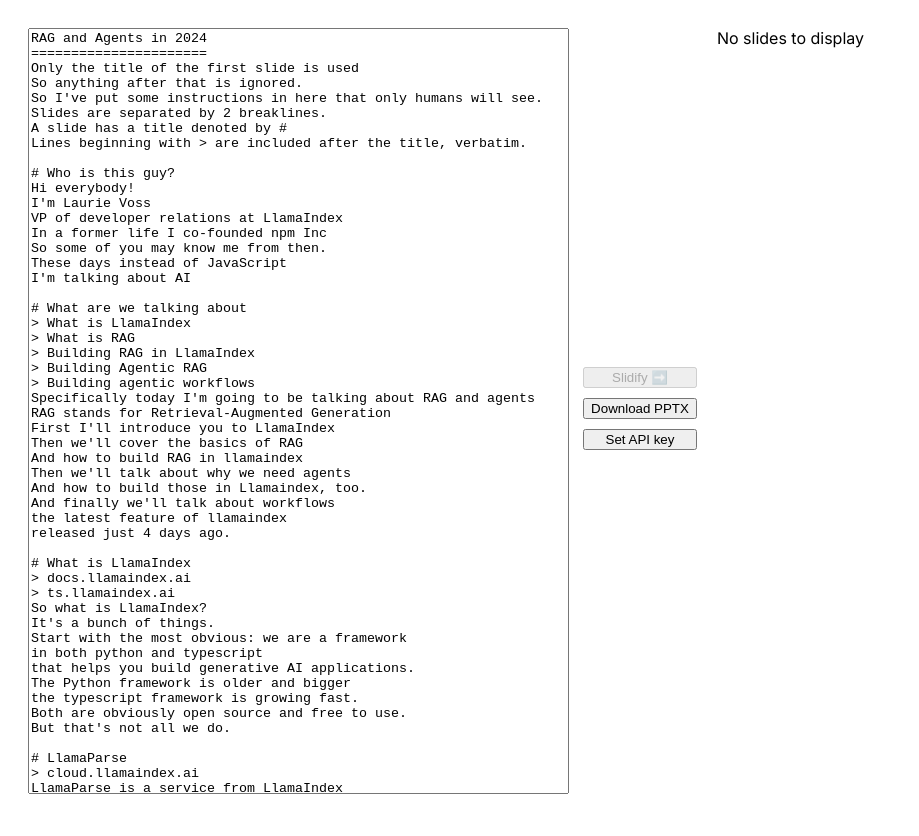
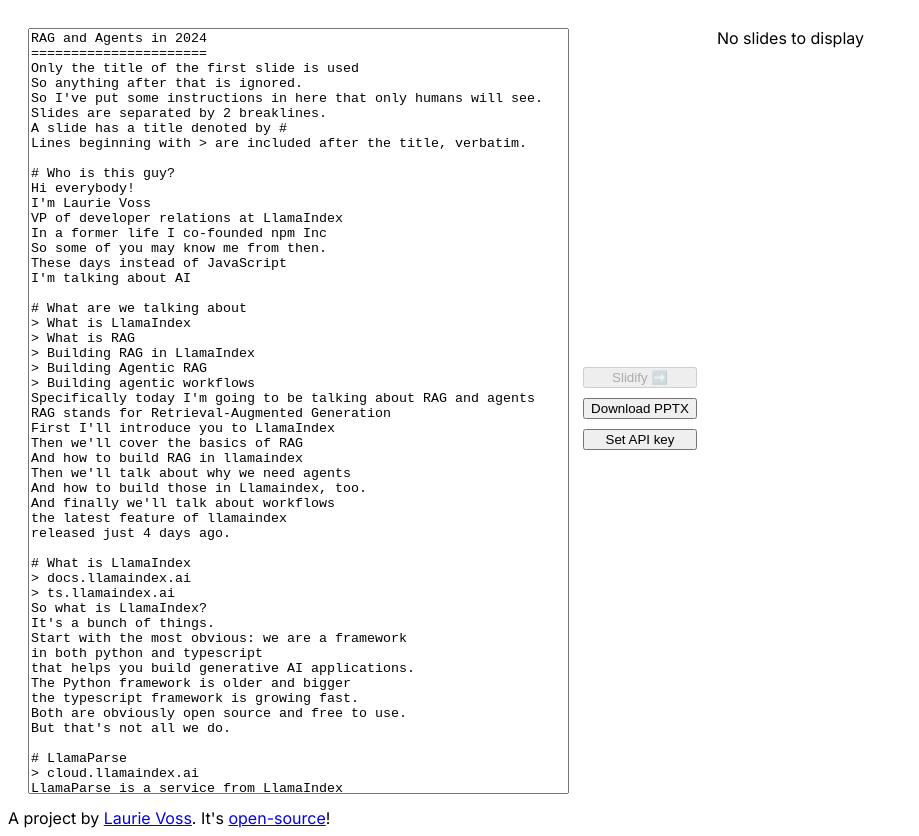
Before and after one commit to run-llama/llama-slides, a Next.js app: page / in a window 1280 px wide. Shown: the whole page, without its empty margins (0-919 px from the left). Built offline with nearby package versions, Linux system fonts and the light colour scheme.

Commit message:
Add attribution and link to repo

```diff
--- a/src/app/page.tsx
+++ b/src/app/page.tsx
@@ -520,6 +520,9 @@
           </div>) : (<div>No slides to display</div>)}
         </div>
       </div>
+      <div>
+        A project by <a href="https://twitter.com/seldo">Laurie Voss</a>. It's <a href="https://github.com/run-llama/llama-slides">open-source</a>!
+      </div>
       <dialog ref={dialogRef}>
         <p>No slides to download</p>
         <form method="dialog">
```
